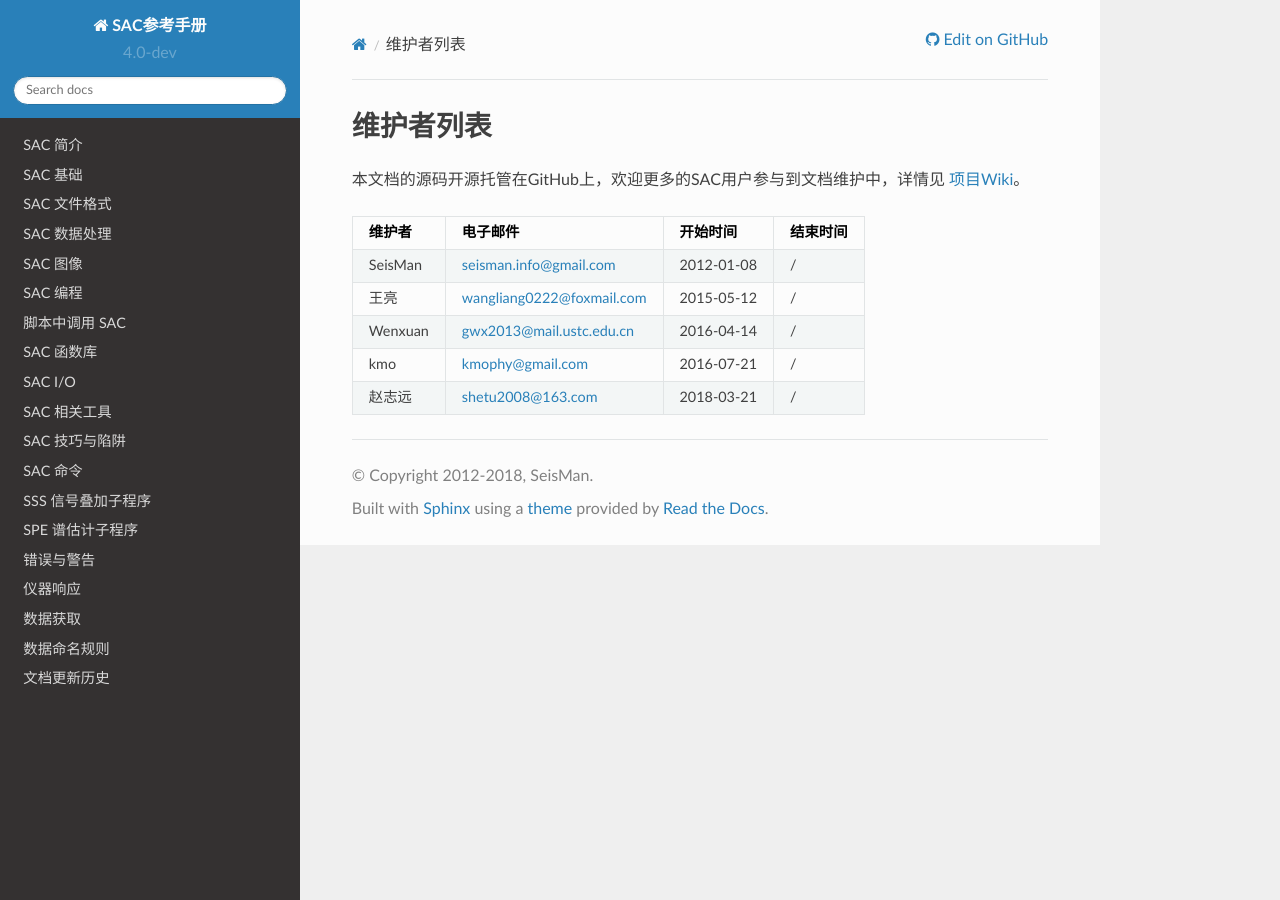
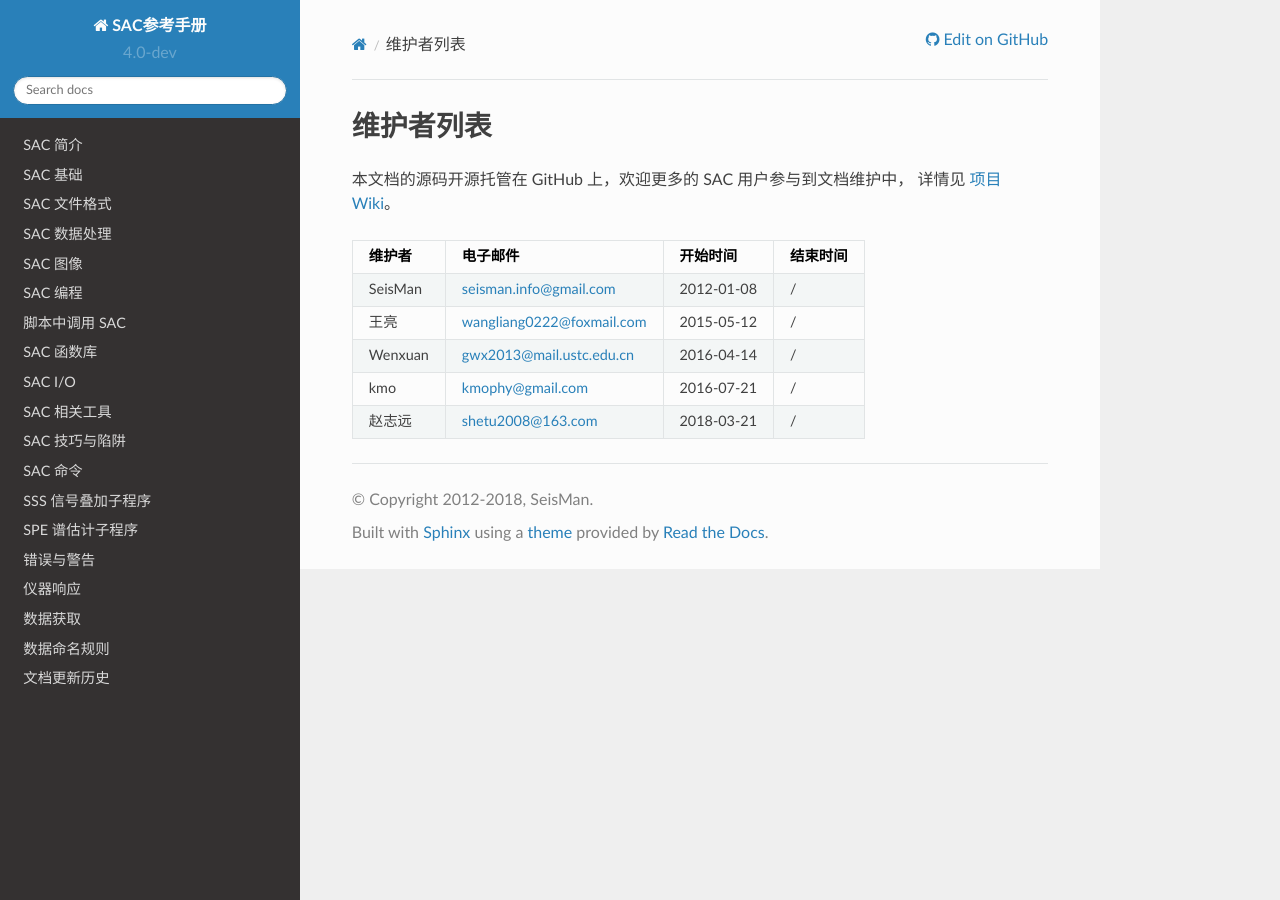
Before and after one commit to seisman/SAC_Docs_zh, a Sphinx documentation site: the page built from source/contributor.rst, in a window 1280 px wide. Built offline with Sphinx 7.4.7 and the Read the Docs theme 2.0.0, drawn with Linux system fonts in a browser that asks for light colours.

Commit message:
fix rst format

```diff
--- a/source/contributor.rst
+++ b/source/contributor.rst
@@ -1,8 +1,8 @@
 维护者列表
 ==========
 
-本文档的源码开源托管在GitHub上，欢迎更多的SAC用户参与到文档维护中，详情见
-`项目Wiki <https://github.com/seisman/SAC_Docs_zh/wiki>`__\ 。
+本文档的源码开源托管在 GitHub 上，欢迎更多的 SAC 用户参与到文档维护中，
+详情见 `项目Wiki <https://github.com/seisman/SAC_Docs_zh/wiki>`_\ 。
 
 .. list-table::
    :header-rows: 1
```
